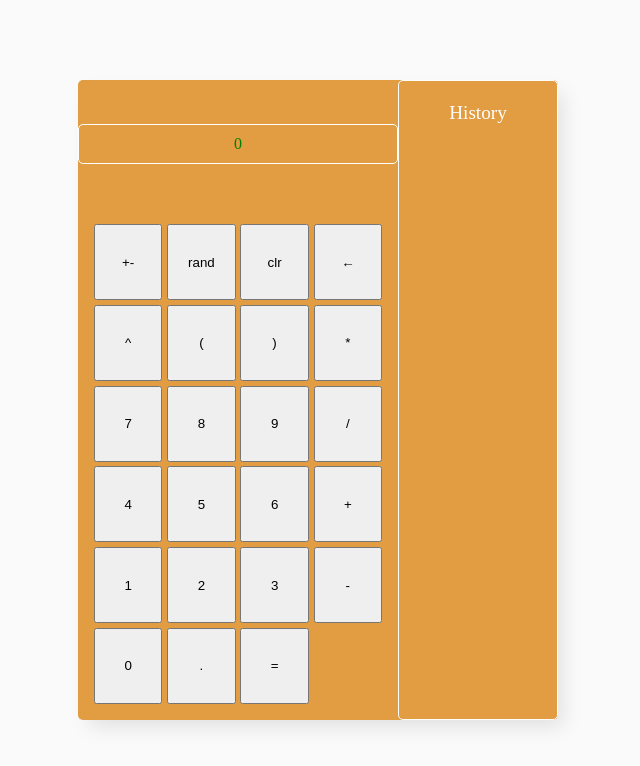
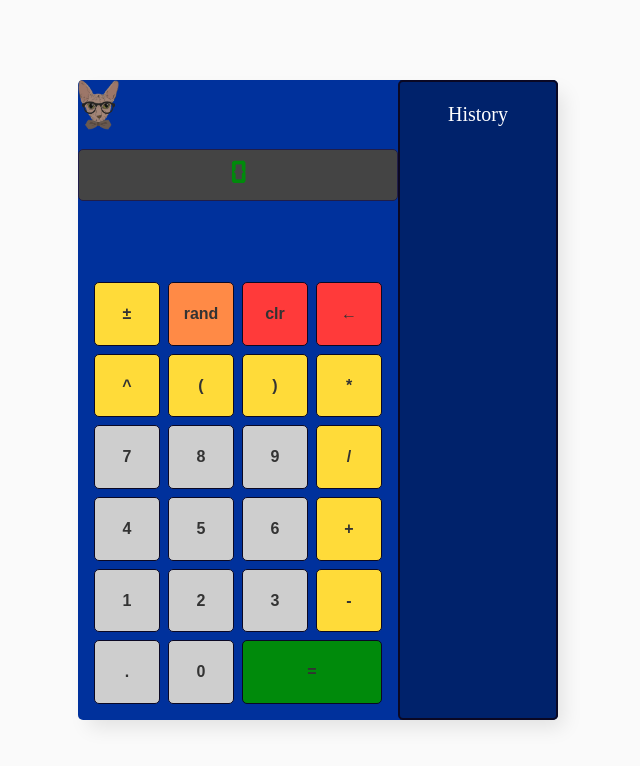
Before and after one commit to esclarsky/SS-C-Eze-Calculator, a React (Create React App) app: page / in a window 1280 px wide. Shown: the top 766 px of the page, without its empty margins (322-962 px from the left). Built offline with nearby package versions, Linux system fonts and the light colour scheme.

Commit message:
finalized styling, added cat icon, added more comments, added font to equation, various bugfixing and error handling

```diff
--- a/public/index.html
+++ b/public/index.html
@@ -1,6 +1,9 @@
 <!DOCTYPE html>
 <html lang="en">
   <head>
+    <style>
+      @import url('https://fonts.googleapis.com/css2?family=Cabin&display=swap');
+    </style>
     <meta charset="utf-8" />
     <link rel="icon" href="%PUBLIC_URL%/favicon.ico" />
     <meta name="viewport" content="width=device-width, initial-scale=1" />
--- a/src/App.js
+++ b/src/App.js
@@ -5,7 +5,7 @@ import './App.css';
 function App() {
   return (
     <div className="App">
-    <Calculator/>
+      <Calculator/>
     </div>
   );
 }
--- a/src/Components/EquationEditor.jsx
+++ b/src/Components/EquationEditor.jsx
@@ -1,12 +1,12 @@
 import React, {useState, useEffect} from 'react'
 
-function EquationEditor(props) {
+// Equation display component. It receives the current equation from the Calculator and displays it in the equation editor.
+// If the equation is evaluated, it will display the result in green.
 
-  const {currentEquation, evaluated} = props;
+function EquationEditor({currentEquation, evaluated} ) {
+
   const [equation, setEquation ] = useState(currentEquation);
   const [color, setColor] = useState('black');
-
-  // TODO: allow valid inputs from keyboard
 
   useEffect(() => {
     setEquation(currentEquation);
@@ -14,8 +14,8 @@ function EquationEditor(props) {
 
   useEffect(() => {
     console.log(color)
-    if (evaluated) {return setColor('green')}
-    setColor('black')
+    if (evaluated) {return setColor('#008a0b')}
+    setColor('white')
   }, [evaluated]);
 
   return (
--- a/src/Components/FormattedEquation.jsx
+++ b/src/Components/FormattedEquation.jsx
@@ -1,8 +1,9 @@
 import React from 'react'
 import {Equation} from 'react-equation'
 
+// Stateless functional component to handle the display and function of previously entered equations in history.
+
 function FormattedEquation({value, onButtonClick}) {
-
 
   return (
     <button className="FormattedEquation"onClick={()=>onButtonClick(value)}>
--- a/src/Components/FunctionButton.jsx
+++ b/src/Components/FunctionButton.jsx
@@ -1,12 +1,11 @@
 import React from 'react'
 
-function FunctionButton(props) {
+// Stateless functional component to  handle the display and function of the calculator's buttons.
 
-  const {value, onButtonClick} = props
-
+function FunctionButton({value, onButtonClick}) {
 
   return (
-    <button className="FunctionButton" onClick={()=>onButtonClick(value)}>
+    <button className="FunctionButton" onClick={()=>onButtonClick(value)} value={value}>
         {value}
     </button>
   );
--- a/src/Containers/ButtonContainer.jsx
+++ b/src/Containers/ButtonContainer.jsx
@@ -1,14 +1,13 @@
 import React from 'react'
-import Button from "../Components/FunctionButton";
+import FunctionButton from "../Components/FunctionButton";
 
+// This container holds all of the default buttons for the calculator. It receives button values and the onButtonClick function from the Calculator
+// and passes them respectively to the individual FunctionButton components.
+function ButtonContainer({buttonValues, onButtonClick}) {
 
-
-function ButtonContainer(props) {
-
-  const {buttonValues, onButtonClick} = props
   const buttons = buttonValues.map((btn, idx) => {
     return (
-      <Button key={idx} value={btn} onButtonClick={onButtonClick}/>
+      <FunctionButton key={idx} value={btn} onButtonClick={onButtonClick}/>
     );
   });
 
--- a/src/Containers/Calculator.jsx
+++ b/src/Containers/Calculator.jsx
@@ -4,16 +4,14 @@ import {parse} from 'equation-parser'
 import EquationEditor from '../Components/EquationEditor';
 import ButtonContainer from './ButtonContainer';
 import HistoryContainer from "./HistoryContainer";
-import { useEffect } from 'react';
 
-// TODO: validate parentheses before evaluating equation
 
-const buttonValues = ['+-', 'rand', 'clr', '←',
+const buttonValues = ['±', 'rand', 'clr', '←',
   '^','(',')','*',
   '7', '8', '9', '/',
   '4', '5', '6', '+',
   '1', '2', '3', '-',
-  '0', '.', '='
+  '.', '0', '='
 ]
 
 const operators = {
@@ -25,7 +23,9 @@ const operators = {
   '^': true,
 }
 
-
+// TODO: Add clear history button
+// TODO: Add keyboard support for equation inputs. Ensure validation on key presses
+// TODO: Allow resizing of containers and equation editor
 
 function Calculator() {
 
@@ -34,11 +34,13 @@ function Calculator() {
   const [evaluated, setEvaluated] = useState(true);
   // Array to store input history. If this were a real app, this would be stored either in a database or in local storage
   const [history, setHistory] = useState([]);
-  //
+  // Based on error state, calculator will display an error when an invalid equation is entered
   const [error, setError] = useState(null);
 
 
   // Click handlers for buttons that aren't directly related to building the equation
+
+  // Handler for = button. Throws error if equation is invalid, otherwise resolves equation and updates state
   const equalsClickHandler = () => {
     let parenthesesCount = 0;
     for (let i=0; i<currentEquation.length;i++){
@@ -49,23 +51,43 @@ function Calculator() {
         parenthesesCount--
       }
     }
-    if (parenthesesCount!=0){
-      setError(`${parenthesesCount}`)
+    if (parenthesesCount!==0){
+      return setError(`You are missing ${Math.abs(parenthesesCount)} ${parenthesesCount>0 ? 'closing' : 'opening'} parentheses, please check your equation and try again.`)
     }
+    if (currentEquation.length===0){return}
 
-    if (currentEquation.length===0){return}
+    const evaluatedEquation = resolve(parse(currentEquation));
+
+    if (evaluatedEquation.type!=='number'){
+      return setError(`There was an error evaluating your equation: Error type ${evaluatedEquation.errorType}. Please check your equation and try again.`)
+    }
     setHistory([currentEquation,...history]);
     setEvaluated(true);
-    return setCurrentEquation(`${resolve(parse(currentEquation)).value}`)
+
+    return setCurrentEquation(`${evaluatedEquation.value}`)
   }
+
+  // Handler for clear button. Resets equation state to default
   const clrClickHandler = () => {return setCurrentEquation('')}
-  const backspaceClickHandler = () => {return setCurrentEquation(currentEquation.slice(0, -1))}
-  const randClickHandler = () => {return setCurrentEquation(`${Math.round(Math.random()*100)}`)}
+
+  // Handler for backsapce button. Removes last character from equation
+  const backspaceClickHandler = () => {
+    setEvaluated(false);
+    return setCurrentEquation(currentEquation.slice(0, -1))
+  }
+
+  // Handler for random button. Generates a random number between 0 and 100 and replaces current equation with that number
+  const randClickHandler = () => {
+    setEvaluated(false);
+    return setCurrentEquation(`${Math.round(Math.random()*100)}`)
+  }
 
   // Click handler for all buttons
   // Switch cases address the special cases of the buttons handled above
   const onButtonClick = (value) => {
+
     setError(null)
+
     switch (value) {
       case '=':
         return equalsClickHandler();
@@ -75,14 +97,17 @@ function Calculator() {
         return backspaceClickHandler();
       case 'rand':
         return randClickHandler();
-      case '+-':
+
+      // Special case for plus/minus button
+      case '±':
         if (currentEquation.charAt(0)==='-'){
           setEvaluated(false)
           return setCurrentEquation(currentEquation.slice(1))
         }
         setEvaluated(false)
         return setCurrentEquation(`-${currentEquation}`)
-      // Special case for decimal points. Need to make sure there isn't already a decimal point in the current number
+
+      // Special case for decimal points. Need to make sure there isn't already a decimal point in the current number and decimal placement is valid
       case '.':
         if (currentEquation.length===0){return}
         setEvaluated(false);
@@ -138,6 +163,7 @@ function Calculator() {
     }
   }
 
+  // Handler for history buttons. Sets current equation to the equation stored in the history array
   const onHistoryClick = (value) => {
     setError(null);
     setEvaluated(false);
@@ -146,6 +172,7 @@ function Calculator() {
 
   return (
     <div className="Calculator">
+      <img src={require('../caticon.png')} alt='calculator cat icon' className='cat'/>
       <EquationEditor currentEquation={currentEquation} evaluated={evaluated} />
       {error? (<p style = {{color:'red'}} className="errorMsg">{error}</p>) : null}
       <ButtonContainer buttonValues={buttonValues} onButtonClick={onButtonClick}/>
--- a/src/Containers/HistoryContainer.jsx
+++ b/src/Containers/HistoryContainer.jsx
@@ -1,10 +1,10 @@
 import React from 'react'
 import FormattedEquation from "../Components/FormattedEquation";
 
-// TODO: style history container appropriately
+// Container for the history of equations. It receives the history array from the Calculator and passes each previously
+// evaluated equation to the FormattedEquation component along with a click handler.
 
-function HistoryContainer(props) {
-  const {history, onHistoryClick} = props;
+function HistoryContainer({history, onHistoryClick}) {
 
   const equations = history.map((equation, idx) => {
     return (
--- a/src/index.css
+++ b/src/index.css
@@ -2,6 +2,11 @@
   margin: 0;
   padding: 0;
   box-sizing: border-box;
+}
+
+@font-face {
+  font-family: "digital";
+  src: url("../src/digital-7.regular.ttf");
 }
 
 body {
@@ -15,7 +20,7 @@ body {
 .App {
   width: 60vh;
   height: 80vh;
-  background: rgb(226, 156, 65);
+  background: linear-gradient(to right,rgb(0, 49, 156) 67%, rgb(0, 34, 107) 65% 35%) ;
   border-radius: 5px;
   box-shadow: 8px 10px 20px -3px rgba(0,0,0,0.1);
   display: grid;
@@ -25,68 +30,125 @@ body {
   display: grid;
   max-height: 80vh;
   grid-template-columns: [first] 1fr [second] 0.5fr;
-  grid-template-rows: [first] 0.25fr [second] 1fr;
+  grid-template-rows: [first] 0.01fr [second] 0.2fr [third] 0.1fr [fourth] 1fr;
   align-items: center ;
 }
 
+.cat{
+  align-self: flex-start;
+  height:50px;
+  grid-row: 1;
+}
+
+.EquationEditor {
+  background: rgb(68, 68, 68);
+  border: 1px solid rgb(32, 29, 73);
+  border-radius: 5px;
+  padding: 10px;
+  display: grid;
+  min-height: 6.5vh;
+  height: min-content;
+  font-family: "digital";
+  font-size: 4vh;
+  overflow-x: auto;
+  font-weight: bold;
+}
+
+
+
+.errorMsg {
+  grid-row: 3;
+  color: red;
+  font-size: fit-content;
+  text-align: center;
+}
 
 .ButtonContainer{
   grid-column: 1/2;
-  grid-row: 2;
+  grid-row: 4;
   display: grid;
   width: 100%;
   height: 100%;
   grid-template-columns: repeat(4,1fr);
-  gap: .3rem;
+  gap: 1vh;
   padding: 1rem;
 }
 
 .HistoryContainer {
   grid-template-rows: [first] 0.1fr [second] 1fr;
   height: 100%;
-  grid-row: 1/3;
+  grid-row: 1/5;
   display: block;
   justify-content: center;
-  border: 1px solid #fff;
+  border: 2px solid rgb(10, 8, 36);
   border-radius: 5px;
   padding: 10px;
   overflow-x: hidden;
   overflow-y: auto;
 }
 
-.button {
-  background: #fff;
-  border: 1px solid #fff;
+button[value = '+'],button[value = '-'], button[value = '*'], button[value = '/'], button[value = '^'], button[value = '('], button[value = ')'], button[value = '±'] {
+  background: #ffdb39;
+}
+
+button[value='clr'], button[value = '←']{
+  background: #ff3a3a;
+}
+
+button[value='=' ] {
+  background: #008a0b;
+  grid-column: 3/5 !important;
+}
+
+button[value='rand'] {
+  background: rgb(255, 138, 70);
+}
+
+.FunctionButton {
+  background: rgb(206, 206, 206);
+  border: 1px solid rgb(10, 8, 36);
   border-radius: 5px;
-  padding: 10px;
-  font-size: 1.5rem;
+  padding: 0px;
   color: #333;
   cursor: pointer;
   transition: all .2s ease-in-out;
+  font-size: 2vh;
+  font-weight: 700;
 }
 
+
+
 .FormattedEquation {
-  border: 1px solid #fff;
+  border: 1px solid rgb(32, 29, 73);
+  background: rgb(99, 99, 99);
   border-radius: 5px;
+  margin-bottom: 5%;
   padding: 10px;
   grid-row: 2/3;
   width: 100%;
-  color: rgb(131, 14, 14);
+  height: 10%;
+  color: rgb(255, 255, 255);
   overflow-y: auto;
   overflow-x: auto;
+  gap: 1vh;
+  cursor: pointer;
+  transition: all .2s ease-in-out;
+  font-weight: 500;
+  font-size: 2vh;
 }
 
-.EquationEditor {
-  border: 1px solid #fff;
-  border-radius: 5px;
-  padding: 10px;
-  display: grid;
-  height: min-content;
+button:hover {
+  background-image: linear-gradient(rgb(0 0 0/30%) 0 0);
+}
+
+button:active {
+  padding: 0%;
 }
 
 #historyHeader {
   text-align: center;
-  font-size: 1.2rem;
+  font-size: 2.5vh;
   color: #fff;
   padding: 8%;
+  grid-row: 1;
 }
```
Also changed, not shown: src/caticon.png (added), src/digital-7.regular.ttf (added).
